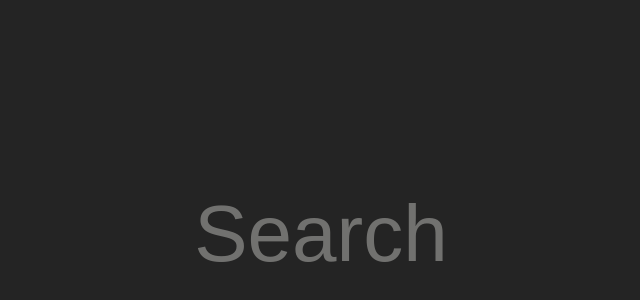
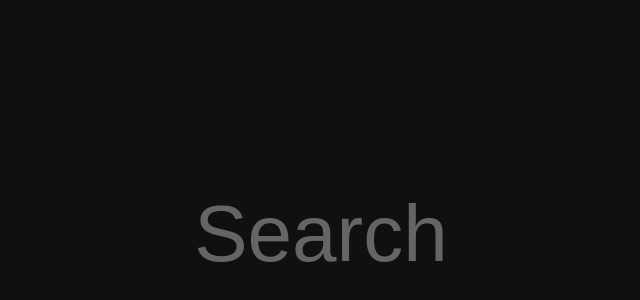
Before and after one commit to HiteshRohira/js-projects, a plain HTML site: page custom-google-search-page/index.html in a window 1280 px wide. Shown: the part 166-466 px from the top of the page, without its empty margins (319-959 px from the left). Drawn offline with Linux system fonts and the light colour scheme.

Commit message:
Made background a bit darker

```diff
--- a/custom-google-search-page/index.html
+++ b/custom-google-search-page/index.html
@@ -8,7 +8,7 @@
 </head>
 	<body>
 		<div class="container">
-			<form action="http://www.google.com/search">
+			<form action="https://www.google.com/search">
 				<input name="q" id="search-box" placeholder="Search" autofocus spellcheck="false" autocomplete="off">
 				<input type="submit" id="search-btn">
 			</form>
--- a/custom-google-search-page/style.css
+++ b/custom-google-search-page/style.css
@@ -2,7 +2,7 @@ body {
 	margin: 0;
 	padding: 0;
 	box-sizing: border-box;
-	background-color: #242424;
+	background-color: #101010;
 	height: 100vh;
 }
 
@@ -23,7 +23,7 @@ body {
 	border: 0;
 	outline: none;
 	font-size: 5rem;
-	background-color: #242424;
+	background-color: #101010;
 	color: #f5f5f0;
 	text-align: center;
 }
```
